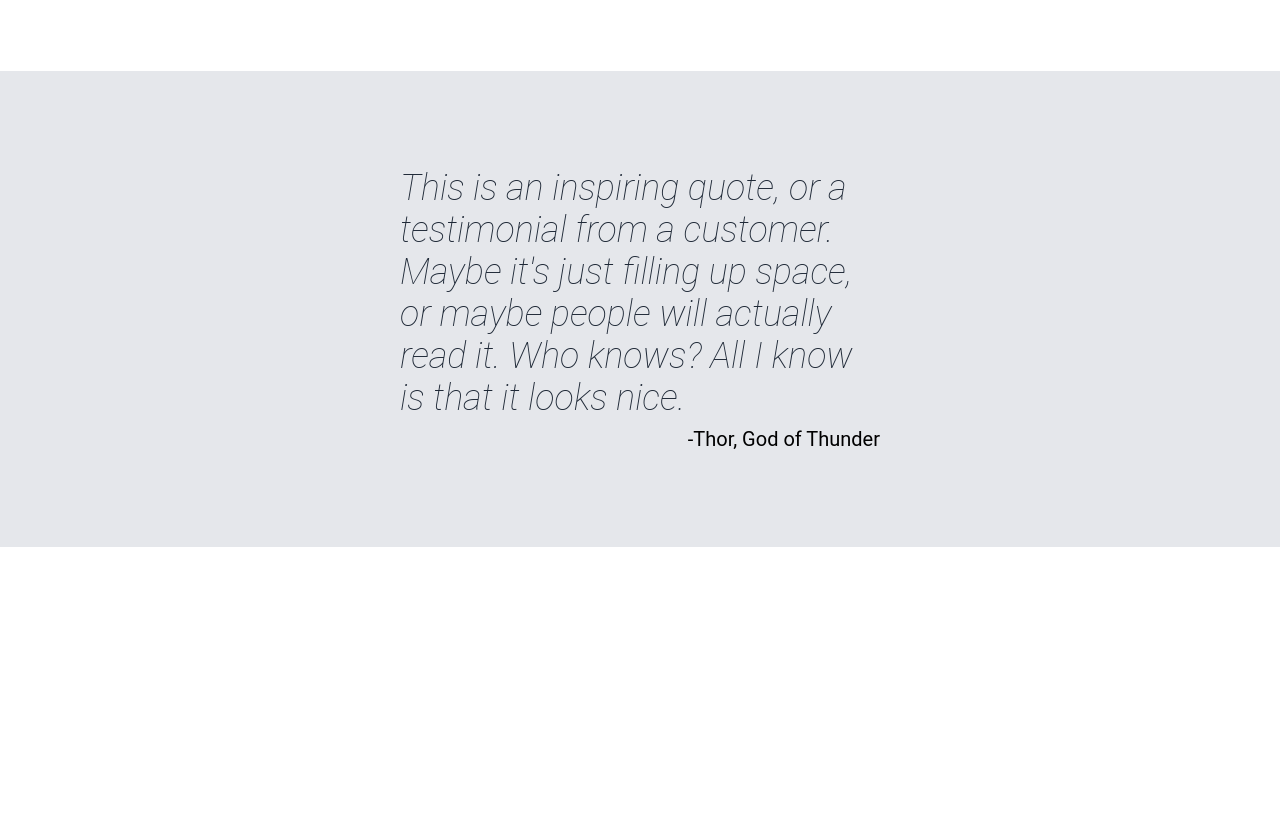
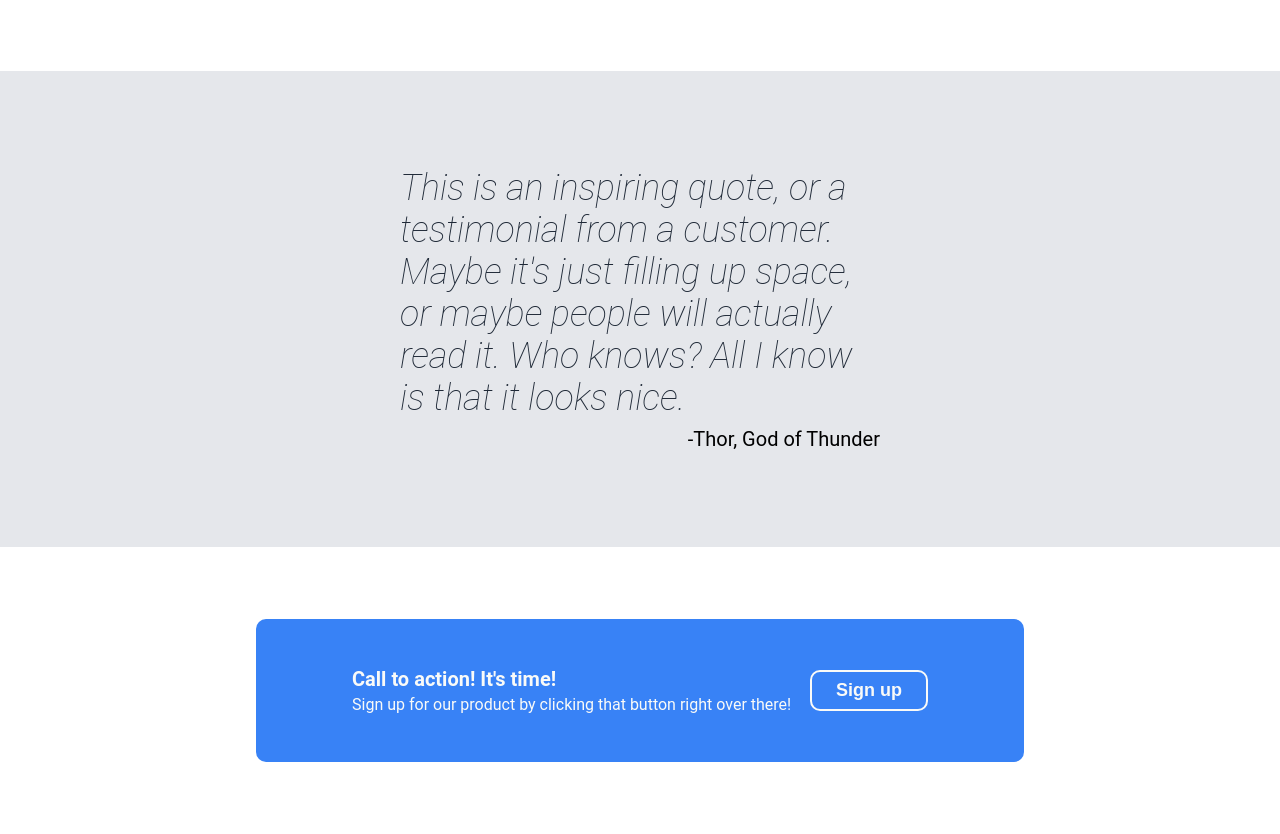
Before and after one commit to DarkRhyfel/odin-landing-page, a plain HTML site: page index.html in a window 1280 px wide. Shown: the part 1032-1866 px from the top of the page. Before the commit the page ends 1579 px from the top, so only its background shows below. Drawn offline with Linux system fonts and the light colour scheme.

Commit message:
Added call to action section
Added a new section for a call to action and its styles.

```diff
--- a/index.html
+++ b/index.html
@@ -57,6 +57,16 @@
         <div class="quote">This is an inspiring quote, or a testimonial from a customer. Maybe it's just filling up space, or maybe people will actually read it. Who knows? All I know is that it looks nice.</div>
         <div class="mention">-Thor, God of Thunder</div>
     </div>
+    <!--Action-->
+    <div class="action">
+        <div class="action-information">
+            <div class="action-text">
+                <div class="action-title">Call to action! It's time!</div>
+                <div class="action-description">Sign up for our product by clicking that button right over there!</div>
+            </div>
+            <button class="action-button">Sign up</button>
+        </div>
+    </div>
 </body>
 
 </html>
--- a/styles/style.css
+++ b/styles/style.css
@@ -28,7 +28,9 @@ body,
 .information,
 .information-cards,
 .information-card,
-.quotes {
+.quotes,
+.action-information,
+.action-text {
     display: flex;
 }
 
@@ -37,13 +39,19 @@ body,
 .content-text,
 .information,
 .information-card,
-.quotes {
+.quotes,
+.action-text {
     flex-direction: column;
 }
 
 .header,
 .footer {
     background-color: #1f2937;
+}
+
+.action-title,
+.action-description {
+    color: #f9faf8;
 }
 
 
@@ -164,3 +172,31 @@ body,
     font-size: 20px;
     align-self: flex-end;
 }
+
+
+/* Action Styles */
+
+.action {
+    padding: 72px 256px;
+}
+
+.action-information {
+    background-color: #3882f6;
+    border-radius: 10px;
+    padding: 48px 96px;
+    justify-content: space-between;
+}
+
+.action-text {
+    gap: 4px;
+}
+
+.action-title {
+    font-weight: bold;
+    font-size: 20px;
+}
+
+.action-button {
+    border: 2px solid #f9faf8;
+    align-self: center;
+}
```
